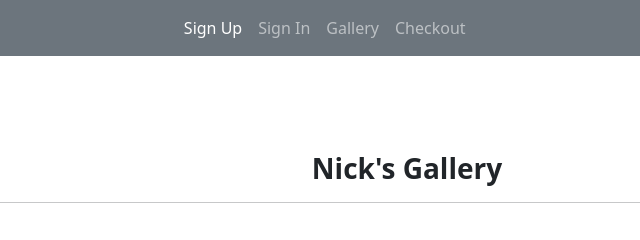
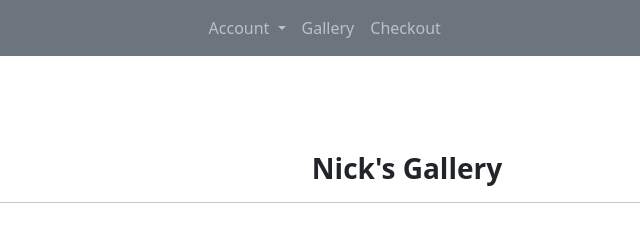
Before and after one commit to NicolasFoong/Ordinary-Apparel, a plain HTML site: page Pages/products.html in a window 1280 px wide. Shown: the top 240 px of the page, 233-873 px from the left. Drawn offline with nearby package versions, Linux system fonts and the light colour scheme.

Commit message:
Edit Nav Bar Drop Down

```diff
--- a/Pages/products.html
+++ b/Pages/products.html
@@ -25,14 +25,16 @@
           </button>
           <div class="collapse navbar-collapse" id="navbarColor01">
             <ul class="navbar-nav m-auto">
-              <li class="nav-item">
-                <a class="nav-link active" href="/Pages/registration.html">Sign Up
-                  <span class="visually-hidden">(current)</span>
+              <li class="nav-item dropdown">
+                <a class="nav-link active-nav-custom dropdown-toggle nav-link-custom" role="button" data-bs-toggle="dropdown" aria-expanded="false">
+                Account
                 </a>
-              </li>
-              <li class="nav-item">
-                <a class="nav-link" href="/Pages/login.html">Sign In</a>
-              </li>
+                <ul class="dropdown-menu">
+                    <li><a class="dropdown-item" href="/Pages/login.html">Sign In</a></li>
+                    <li><hr class="dropdown-divider"></li>
+                    <li><a class="dropdown-item" href="/Pages/registration.html">Sign Up</a></li>
+                </ul>
+            </li>
               <li class="nav-item">
                 <a class="nav-link" href="/Pages/products.html">Gallery</a>
               </li>
```
Also changed, not shown: Pages/checkout.html (+9 -7 lines), Pages/login.html (+9 -7 lines), Pages/registration.html (+9 -7 lines), index.html (+9 -7 lines).
